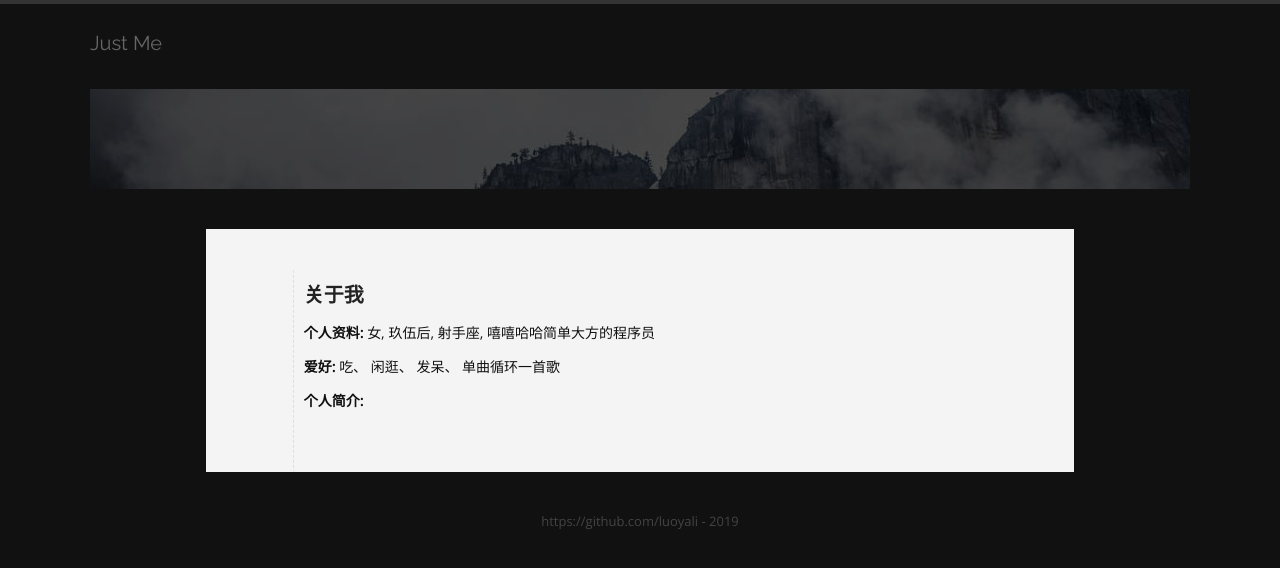
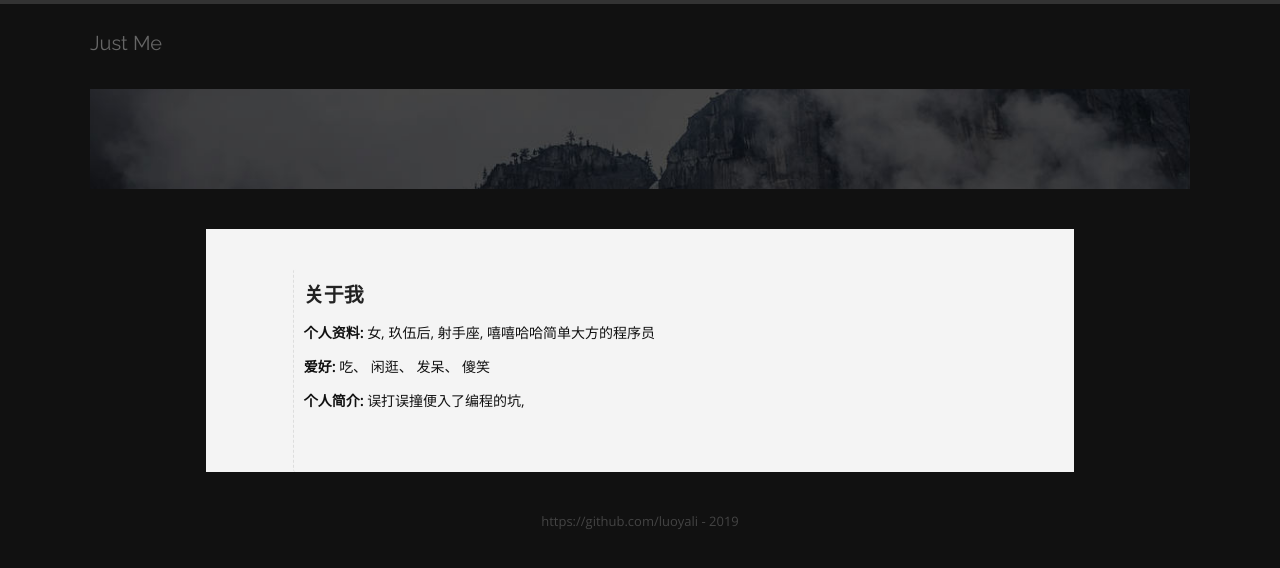
Before and after one commit to luoyali/luoyali.github.io, a Jekyll site: the page built from about.html, in a window 1280 px wide. Shown: the top 568 px of the page. Built offline with Jekyll 4.4.1, drawn with Linux system fonts in a browser that asks for light colours; some web fonts are replaced; comment, search, counter and statistics services are not loaded.

Commit message:
[优化] 细微调整

```diff
--- a/about.html
+++ b/about.html
@@ -5,5 +5,5 @@ image: /images/blog/mystery.png
 ---
 
 <p><strong>个人资料: </strong>女, 玖伍后, 射手座, 嘻嘻哈哈简单大方的程序员</p>
-<p><strong>爱好: </strong> 吃、 闲逛、 发呆、 单曲循环一首歌</p>
-<p><strong>个人简介: </strong></p>
+<p><strong>爱好: </strong> 吃、 闲逛、 发呆、 傻笑</p>
+<p><strong>个人简介: </strong> 误打误撞便入了编程的坑, </p>
```
